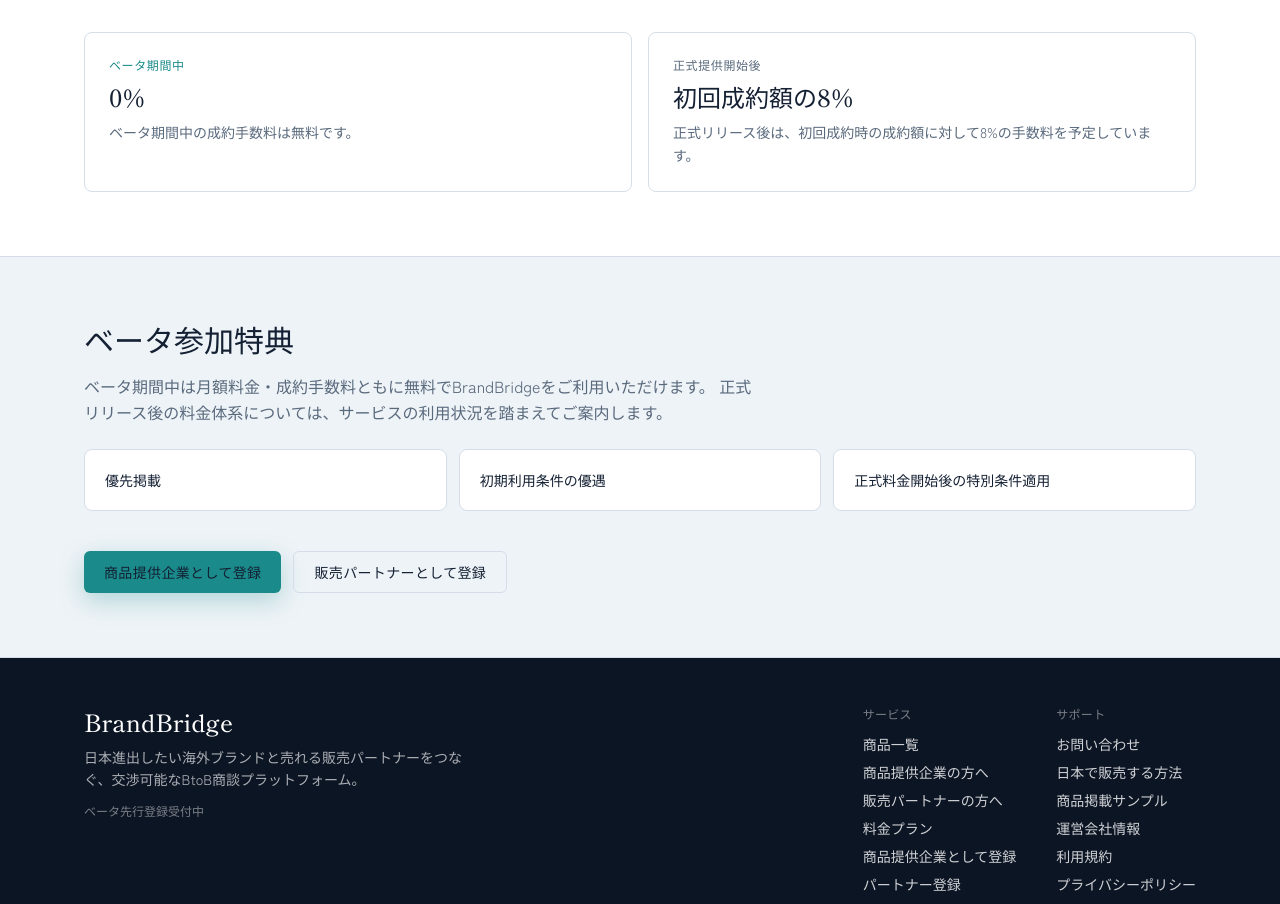
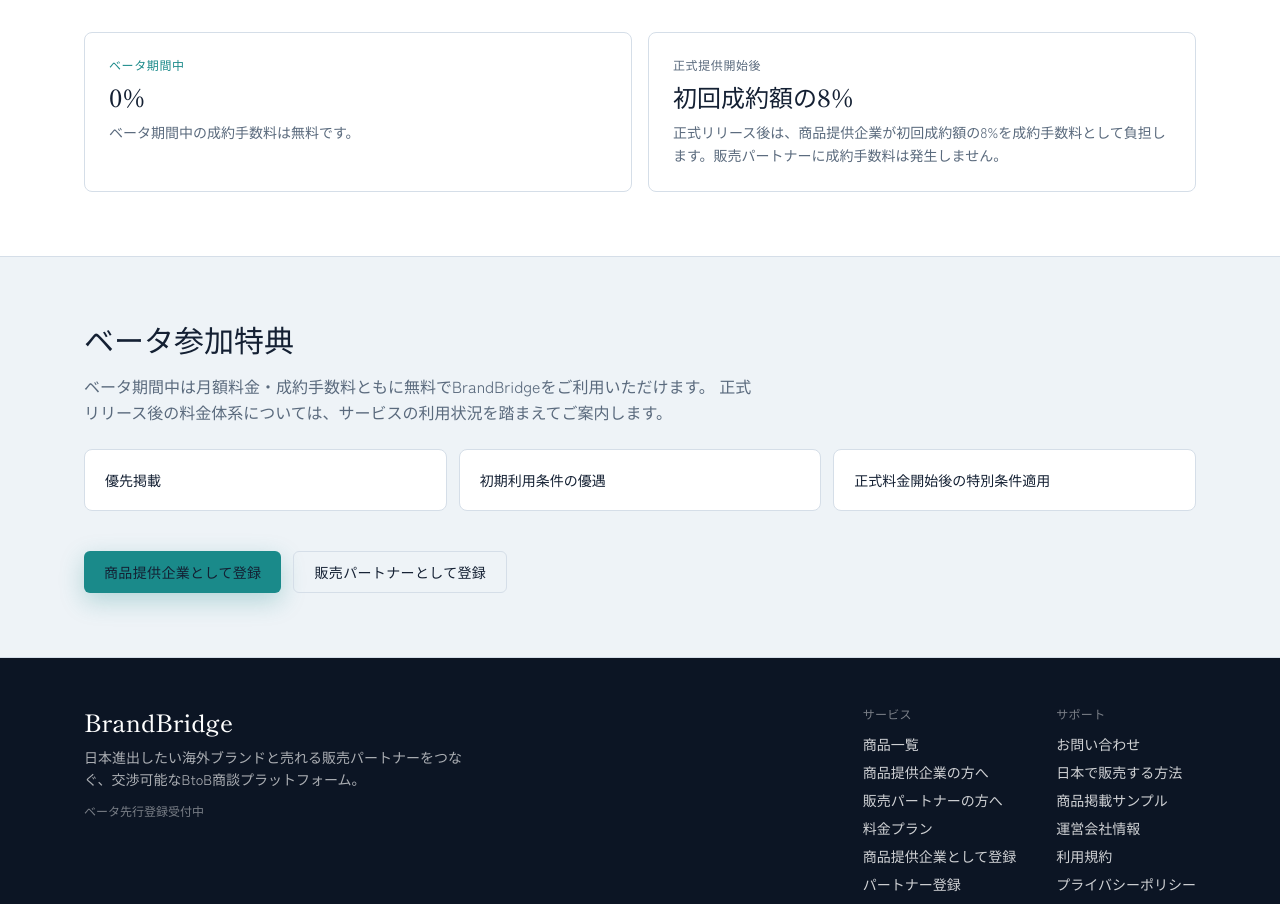
Before and after one commit to shunai394-hash/BrandBridge, a Next.js app: page /pricing in a window 1280 px wide. Shown: the part 1684-2588 px from the top of the page. Built offline with nearby package versions, Linux system fonts and the light colour scheme; no server answers.

Commit message:
Clarify transaction fee payer

```diff
--- a/app/pricing/page.tsx
+++ b/app/pricing/page.tsx
@@ -211,7 +211,7 @@ export default function PricingPage() {
               </p>
 
               <p className="mt-2 text-sm leading-relaxed text-muted">
-                正式リリース後は、初回成約時の成約額に対して8%の手数料を予定しています。
+                正式リリース後は、商品提供企業が初回成約額の8%を成約手数料として負担します。販売パートナーに成約手数料は発生しません。
               </p>
             </div>
           </div>
```
